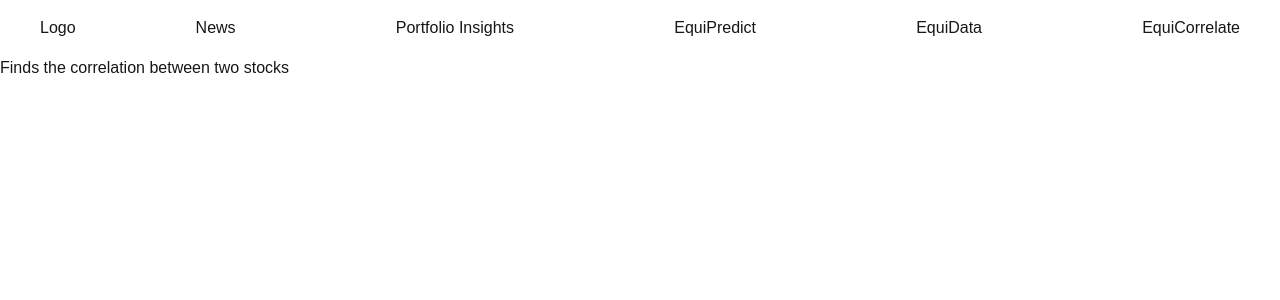
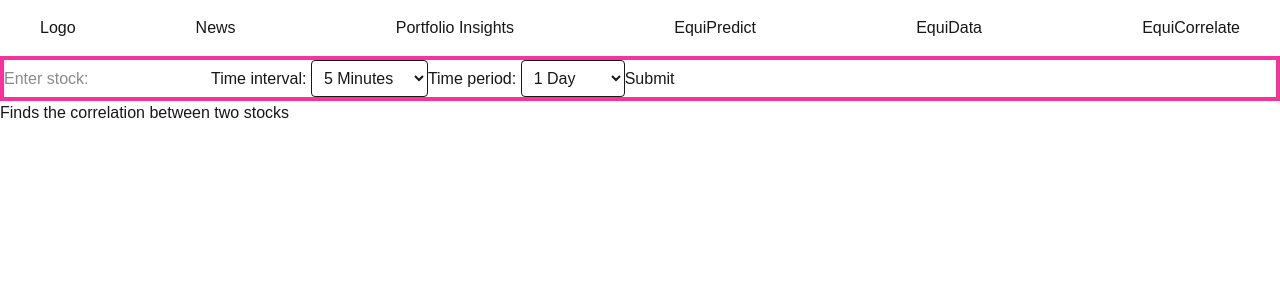
Before and after one commit to Junny20/Equi, a Next.js app: page /correlate in a window 1280 px wide. Shown: the top 300 px of the page. Built offline with nearby package versions, Linux system fonts and the light colour scheme.

Commit message:
added searchbar to correlate page

```diff
--- a/src/app/correlate/page.tsx
+++ b/src/app/correlate/page.tsx
@@ -1,13 +1,74 @@
 "use client";
 
+import { useState, useEffect } from "react";
+import type { FormEvent } from "react";
 import NavBar from "@/components/NavBar";
+import SearchBar from "@/components/SearchBar";
+
+type Bar = {
+  c: number;
+  h: number;
+  l: number;
+  n: number;
+  o: number;
+  t: string;
+  v: number;
+  vw: number;
+};
 
 export default function Correlate() {
+  const [stock, setStock] = useState("");
+  const [timeframe, setTimeframe] = useState<string>("5Min");
+  const [timeperiod, setTimeperiod] = useState<string>("1D");
+  const [bars, setBars] = useState<Bar[] | null>(null);
+
+  const handleSubmit = async (
+    e: FormEvent<HTMLFormElement>,
+    s: string,
+    timeframe: string,
+    timeperiod: string
+  ) => {
+    e.preventDefault();
+
+    if (!s) {
+      return;
+    }
+
+    const end = new Date();
+    var start = new Date();
+
+    if (timeperiod === "YTD") {
+      start.setMonth(0);
+      start.setDate(1);
+    } else if (timeperiod[timeperiod.length - 1] === "D") {
+      start.setDate(end.getDate() - parseInt(timeperiod[0])); //WILL BREAK AND GO INTO THE NEGATIVES
+    } else if (timeperiod[timeperiod.length - 1] === "M") {
+      start.setMonth(end.getMonth() - parseInt(timeperiod[0]));
+    } else if (timeperiod[timeperiod.length - 1] === "Y") {
+      start.setFullYear(end.getFullYear() - parseInt(timeperiod[0]));
+    } else {
+      start = new Date("2016-01-01");
+    }
+
+    console.log(timeframe, start, end);
+  };
+
   return (
     <>
       <section>
         <NavBar />
       </section>
+      <section>
+        <SearchBar
+          handleSubmit={handleSubmit}
+          stock={stock}
+          setStock={setStock}
+          timeframe={timeframe}
+          setTimeframe={setTimeframe}
+          timeperiod={timeperiod}
+          setTimeperiod={setTimeperiod}
+        />
+      </section>
       <div>Finds the correlation between two stocks</div>
     </>
   );
--- a/src/app/page.tsx
+++ b/src/app/page.tsx
@@ -83,9 +83,6 @@ export default function Home() {
         <NavBar />
       </section>
       <section>
-        <div className="text-center text-5xl">Equi</div>
-      </section>
-      <section>
         <SearchBar
           handleSubmit={handleSubmit}
           stock={stock}
```
